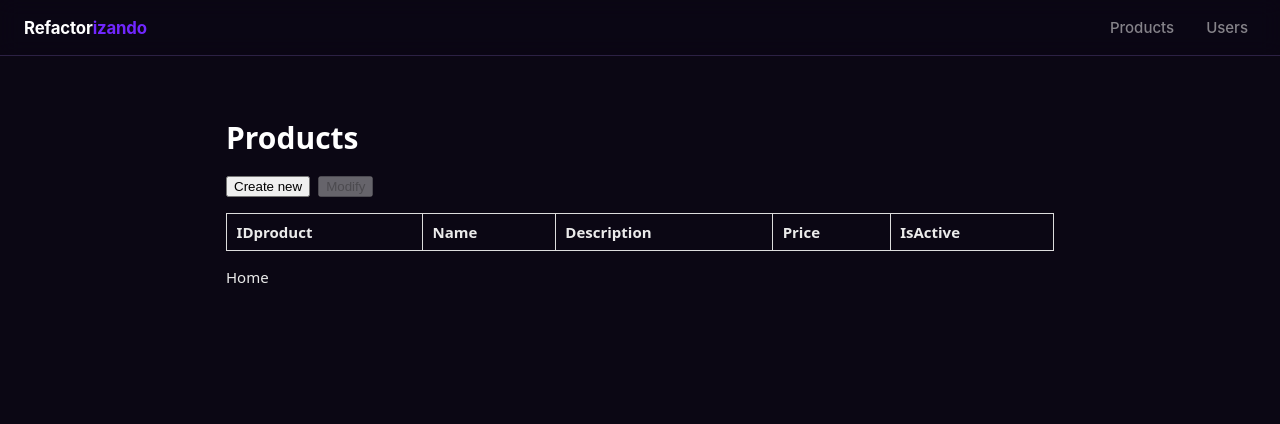
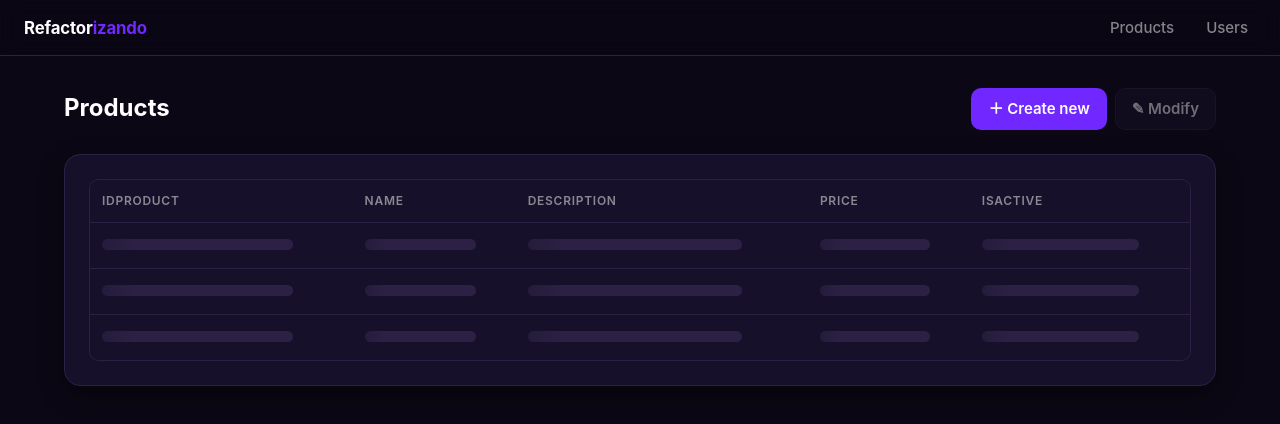
Before and after one commit to barbatdev/devlog008, a SvelteKit app in the folder app/: page /products in a window 1280 px wide. Shown: the top 424 px of the page. Built offline with nearby package versions, Linux system fonts and the light colour scheme.

Commit message:
feat: products page with design system, badges, skeletons and saved-row pulse

```diff
--- a/app/src/routes/products/+page.svelte
+++ b/app/src/routes/products/+page.svelte
@@ -1,25 +1,30 @@
 <script lang="ts">
-	// Migration of WIN_Products: table of products with Create / Modify actions.
+	// Migration of WIN_Products with the RefactorIA design system.
 	import { onMount } from 'svelte';
 	import type { Product } from '$lib/types';
+	import { productCellLabel } from '$lib/utils/format';
+	import Card from '$lib/components/ui/Card.svelte';
+	import Table from '$lib/components/ui/Table.svelte';
+	import Badge from '$lib/components/ui/Badge.svelte';
+	import Button from '$lib/components/ui/Button.svelte';
 
 	let products: Product[] = $state([]);
+	let loading = $state(true);
 	let selectedId: number | null = $state(null);
+	let savedId: number | null = $state(null);
 
-	// Equivalent of the getProducts window procedure.
 	async function getProducts(): Promise<void> {
 		const res = await fetch('/api/product');
 		if (res.ok) {
 			products = await res.json();
 		}
+		loading = false;
 	}
 
-	// Equivalent of OPT_CreateNew: Open(WIN_Product) with no id.
 	function createNew(): void {
 		window.location.href = '/products/new';
 	}
 
-	// Equivalent of OPT_Modify: Open(WIN_Product, COL_IDproduct).
 	function modify(): void {
 		if (selectedId !== null) {
 			window.location.href = `/products/${selectedId}`;
@@ -27,19 +32,28 @@
 	}
 
 	onMount(() => {
+		// User reward: pulse the row just created/updated (?saved=<id>).
+		const params = new URLSearchParams(window.location.search);
+		const saved = params.get('saved');
+		if (saved !== null) {
+			savedId = Number(saved);
+			window.history.replaceState({}, '', '/products');
+		}
 		getProducts();
 	});
 </script>
 
 <main>
+	<header>
 		<h1>Products</h1>
+		<div class="actions">
+			<Button variant="primary" onclick={createNew}>＋ Create new</Button>
+			<Button variant="subtle" onclick={modify} disabled={selectedId === null}>✎ Modify</Button>
+		</div>
+	</header>
 
-	<div class="actions">
-		<button onclick={createNew}>Create new</button>
-		<button onclick={modify} disabled={selectedId === null}>Modify</button>
-	</div>
-
-	<table>
+	<Card>
+		<Table>
 			<thead>
 				<tr>
 					<th>IDproduct</th>
@@ -50,9 +64,23 @@
 				</tr>
 			</thead>
 			<tbody>
+				{#if loading}
+					{#each Array(3) as _, i (i)}
+						<tr>
+							{#each Array(5) as __, j (j)}
+								<td><span class="skeleton"></span></td>
+							{/each}
+						</tr>
+					{/each}
+				{:else if products.length === 0}
+					<tr>
+						<td colspan="5" class="empty">No products yet. Create the first one.</td>
+					</tr>
+				{:else}
 					{#each products as product (product.IDproduct)}
 						<tr
 							class:selected={selectedId === product.IDproduct}
+							class:pulse={savedId === product.IDproduct}
 							onclick={() => (selectedId = product.IDproduct)}
 							onkeydown={(e) => e.key === 'Enter' && (selectedId = product.IDproduct)}
 							role="button"
@@ -60,43 +88,60 @@
 						>
 							<td>{product.IDproduct}</td>
 							<td>{product.name}</td>
-					<td>{product.description}</td>
+							<td class="muted">{product.description || '—'}</td>
 							<td>{product.price}</td>
-					<td>{product.isActive ? 'Yes' : 'No'}</td>
+							<td>
+								<Badge
+									tone={product.isActive ? 'success' : 'neutral'}
+									label={productCellLabel(product.isActive)}
+								/>
+							</td>
 						</tr>
 					{/each}
+				{/if}
 			</tbody>
-	</table>
-
-	<p><a href="/">Home</a></p>
+		</Table>
+	</Card>
 </main>
 
 <style>
-	main {
-		font-family: system-ui, sans-serif;
-		max-width: 860px;
-		margin: 2rem auto;
-		padding: 0 1rem;
+	header {
+		display: flex;
+		align-items: center;
+		justify-content: space-between;
+		margin-bottom: var(--space-6);
+	}
+	h1 {
+		margin: 0;
+		font-size: 1.5rem;
 	}
 	.actions {
 		display: flex;
-		gap: 0.5rem;
-		margin-bottom: 1rem;
+		gap: var(--space-2);
 	}
-	table {
-		width: 100%;
-		border-collapse: collapse;
+	.muted {
+		color: var(--muted);
 	}
-	th,
-	td {
-		border: 1px solid #ddd;
-		padding: 0.4rem 0.6rem;
-		text-align: left;
+	.empty {
+		text-align: center;
+		color: var(--muted);
+		padding: var(--space-8);
 	}
-	tbody tr {
-		cursor: pointer;
+	.skeleton {
+		display: inline-block;
+		width: 80%;
+		height: 0.8em;
+		border-radius: var(--radius-sm);
+		background: linear-gradient(90deg, var(--dark-700) 25%, var(--dark-800) 50%, var(--dark-700) 75%);
+		background-size: 200% 100%;
+		animation: shimmer 1.2s infinite linear;
 	}
-	tbody tr.selected {
-		background: #e0ecff;
+	@keyframes shimmer {
+		from {
+			background-position: 200% 0;
+		}
+		to {
+			background-position: -200% 0;
+		}
 	}
 </style>
```
Lines whose indentation alone changed are shown as unchanged.
